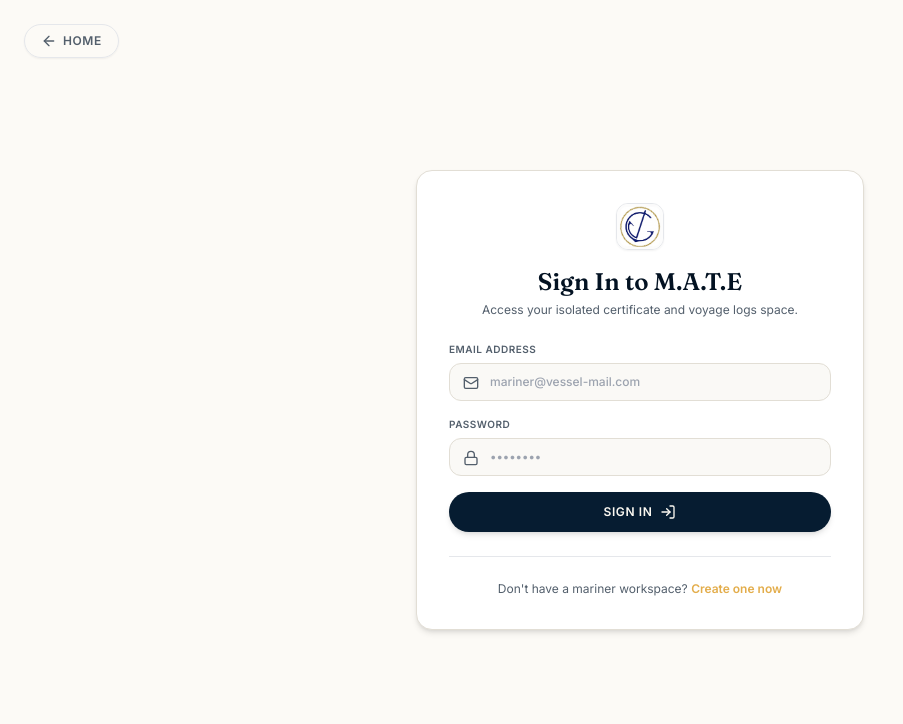
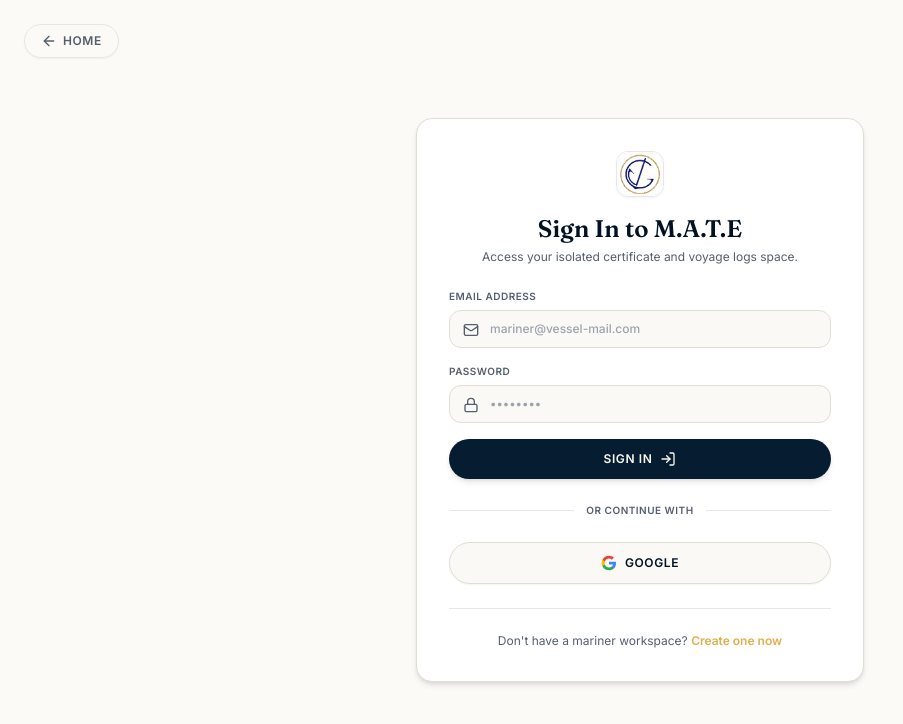
Before and after one commit to venkateshvelamuri5-cloud/M.A.T.E, a Next.js app: page /login in a window 1280 px wide. Shown: the top 724 px of the page, without its empty margins (0-903 px from the left). Built offline with nearby package versions, Linux system fonts and the light colour scheme; no server answers.

Commit message:
Add Google Sign-In button and handler to login page

```diff
--- a/app/login/page.tsx
+++ b/app/login/page.tsx
@@ -45,6 +45,28 @@
         : String(err);
       setStatusMsg(`Auth failed: ${errMsg}`);
     } finally {
+      setIsLoading(false);
+    }
+  };
+
+  const handleGoogleLogin = async () => {
+    setStatusMsg(null);
+    setIsLoading(true);
+
+    try {
+      const { error } = await supabase.auth.signInWithOAuth({
+        provider: 'google',
+        options: {
+          redirectTo: `${window.location.origin}/dashboard`
+        }
+      });
+      if (error) throw error;
+    } catch (err) {
+      console.error("Google Auth error occurred:", err);
+      const errMsg = err && typeof err === 'object'
+        ? (err as any).message || (err as any).error_description || JSON.stringify(err)
+        : String(err);
+      setStatusMsg(`Google sign-in failed: ${errMsg}`);
       setIsLoading(false);
     }
   };
@@ -117,6 +139,28 @@
           </button>
         </form>
 
+        <div className="relative my-6 flex items-center justify-center">
+          <div className="absolute inset-0 flex items-center">
+            <div className="w-full border-t border-border/60"></div>
+          </div>
+          <span className="relative px-3 bg-card text-[10px] font-bold text-muted-foreground uppercase tracking-wider">Or continue with</span>
+        </div>
+
+        <button
+          type="button"
+          onClick={handleGoogleLogin}
+          disabled={isLoading}
+          className="w-full py-3 rounded-full border border-border bg-[#FAF9F6] hover:bg-[#F5F4F0] text-foreground font-semibold text-xs uppercase tracking-wider transition flex items-center justify-center gap-2 hover:scale-[1.02] transform duration-150 shadow-sm"
+        >
+          <svg className="w-4 h-4" viewBox="0 0 24 24" fill="none" xmlns="http://www.w3.org/2000/svg">
+            <path d="M22.56 12.25c0-.78-.07-1.53-.2-2.25H12v4.26h5.92c-.26 1.37-1.04 2.53-2.21 3.31v2.77h3.57c2.08-1.92 3.28-4.74 3.28-8.09z" fill="#4285F4"/>
+            <path d="M12 23c2.97 0 5.46-.98 7.28-2.66l-3.57-2.77c-.98.66-2.23 1.06-3.71 1.06-2.86 0-5.29-1.93-6.16-4.53H2.18v2.84C3.99 20.53 7.7 23 12 23z" fill="#34A853"/>
+            <path d="M5.84 14.09c-.22-.66-.35-1.36-.35-2.09s.13-1.43.35-2.09V7.06H2.18C1.43 8.55 1 10.22 1 12s.43 3.45 1.18 4.94l2.85-2.22.81-.63z" fill="#FBBC05"/>
+            <path d="M12 5.38c1.62 0 3.06.56 4.21 1.64l3.15-3.15C17.45 2.09 14.97 1 12 1 7.7 1 3.99 3.47 2.18 7.06l3.66 2.84c.87-2.6 3.3-4.53 6.16-4.53z" fill="#EA4335"/>
+          </svg>
+          Google
+        </button>
+
         <div className="mt-6 pt-6 border-t border-border/60 text-center">
           <p className="text-xs text-muted-foreground">
             Don't have a mariner workspace?{" "}
```
